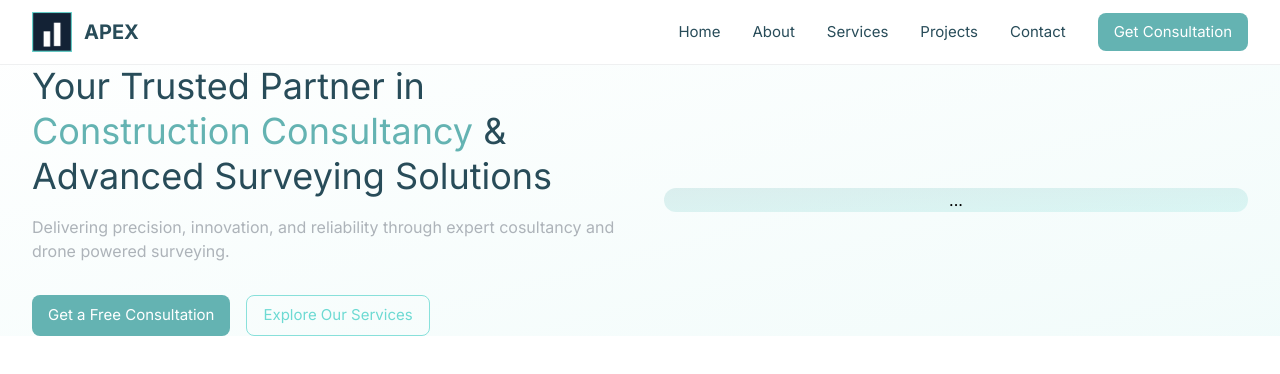
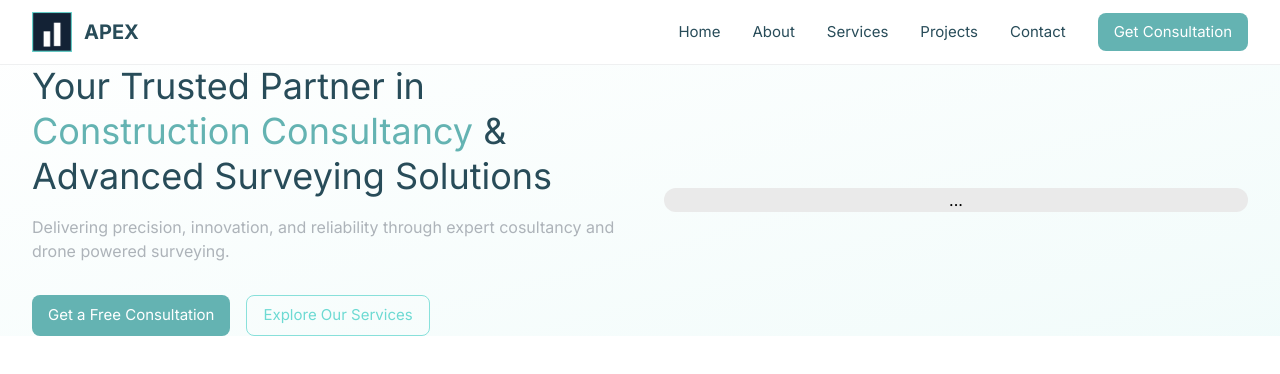
Before and after one commit to DavidMANZI-093/apex, a Next.js app: page / in a window 1280 px wide. Shown: the top 374 px of the page. Built offline with nearby package versions, Linux system fonts and the light colour scheme.

Commit message:
Auto-commit at 23/06/2025, 18:54:30 for inactivity period...

```diff
--- a/src/app/globals.css
+++ b/src/app/globals.css
@@ -19,3 +19,7 @@ body {
   --color-midnight-green: rgb(40, 76, 89);
   --color-tiffany-blue: rgb(109, 218, 211);
 }
+
+.bg-placeholder {
+    background-image: url('/placeholder.png');
+}
--- a/src/components/hero.tsx
+++ b/src/components/hero.tsx
@@ -19,7 +19,7 @@ const Hero = () => {
                 </div>
 
                 <div className="relative flex">
-                    <div className="relative bg-url('/placeholder.png') bg-cover bg-center w-full h-fit bg-gradient-to-br from-verdigris/20 to-tiffany-blue/20 rounded-2xl flex items-center justify-center">
+                    <div className="relative bg-placeholder w-full h-fit bg-gradient-to-br from-verdigris/20 to-tiffany-blue/20 rounded-2xl flex items-center justify-center">
                     ...
                     </div>
                 </div>
```
